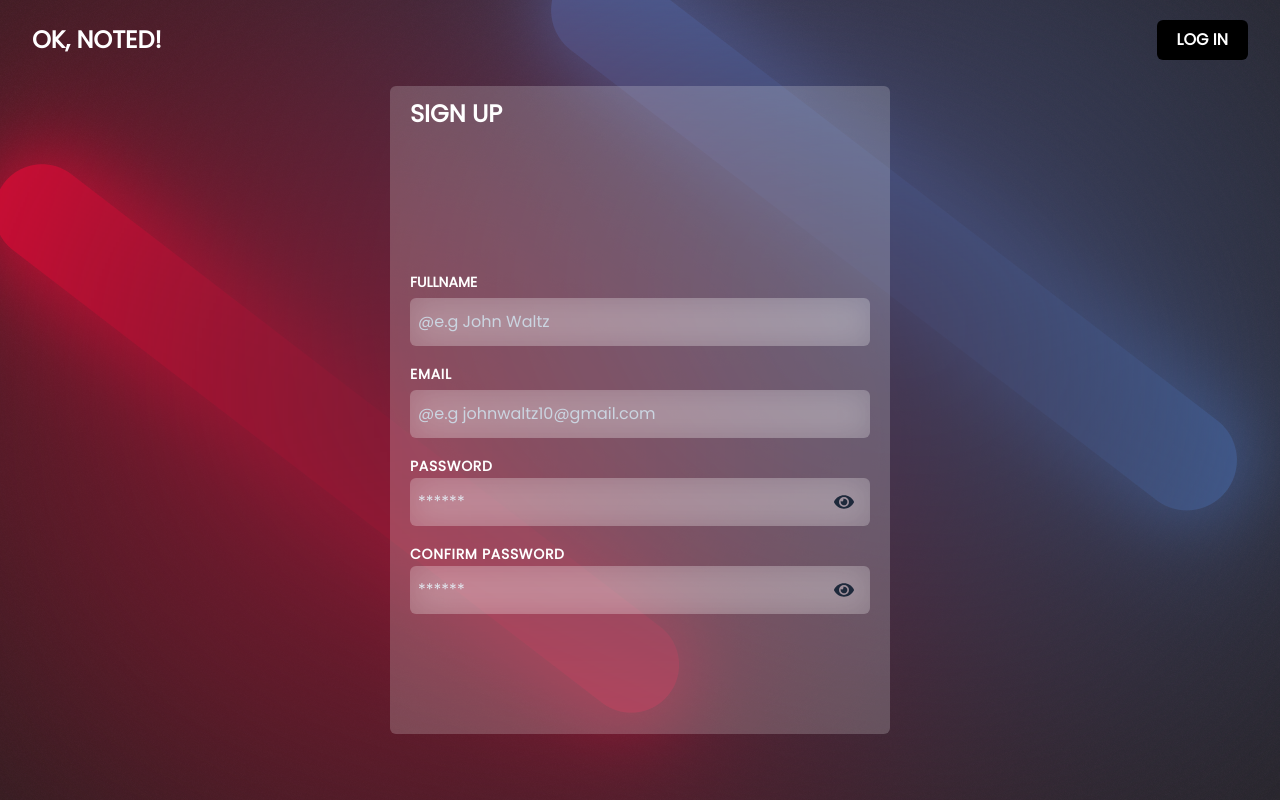
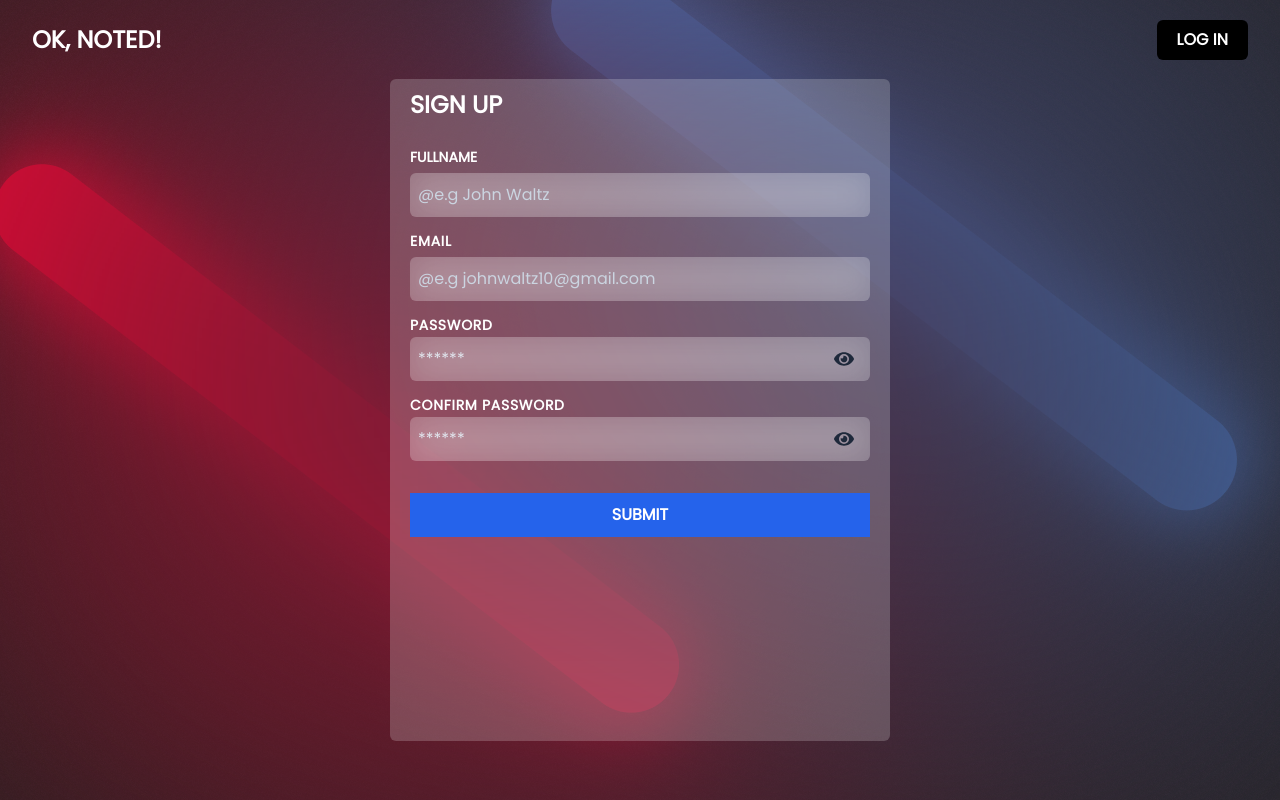
Before and after one commit to Mana1010/OK-NOTED-, a Next.js app: page /signup in a window 1280 px wide. Built offline with nearby package versions, Linux system fonts and the light colour scheme.

Commit message:
Adding form validation

```diff
--- a/app/signup/page.tsx
+++ b/app/signup/page.tsx
@@ -5,10 +5,10 @@ import { useForm } from "react-hook-form";
 import { DevTool } from "@hookform/devtools";
 import { FaEye, FaEyeSlash } from "react-icons/fa";
 import { useSearchParams } from "next/navigation";
+import { error } from "console";
 interface Info {
   fullname: string;
   email: string;
-  gender: string;
   password: string;
   confirmpassword: string;
 }
@@ -25,17 +25,22 @@ export default function SignUp() {
       confirmpassword: "",
     },
   });
-  const { register, handleSubmit, reset, control } = form;
+
+  const { register, handleSubmit, reset, control, formState } = form;
+  const { errors } = formState;
+  function submitForm(data: Info) {
+    alert("Submitted");
+  }
   return (
     <div className="login-section">
       <Header />
       <div className="w-full h-full backdrop-blur-[200px] flex items-center justify-center px-4 py-10">
-        <form className="w-full md:w-[500px] h-[90%] backdrop-blur-[150px] bg-white/20 px-5 py-3 rounded-md mt-5">
-          <div>
-            <h1 className="text-white text-2xl font-bold">SIGN UP</h1>
-            {search && <p>{search}</p>}
-          </div>
-          <div className="flex w-full space-y-4 item-center justify-center flex-col h-full">
+        <form
+          onSubmit={handleSubmit(submitForm)}
+          className="w-full md:w-[500px] h-[85%] md:h-[92%] backdrop-blur-[150px] bg-white/20 px-5 py-2.5 rounded-md mt-5 space-y-5"
+        >
+          <h1 className="text-white text-2xl font-bold">SIGN UP</h1>
+          <div className="flex w-full space-y-3 item-center justify-center flex-col py-1">
             <div className="w-full space-y-1">
               <label
                 htmlFor="fullname"
@@ -45,11 +50,17 @@ export default function SignUp() {
               </label>
               <div>
                 <input
-                  className="w-full rounded-md backdrop-blur-lg bg-white/20 px-2 py-3 outline-none text-white placeholder:text-slate-300 "
+                  className="w-full rounded-md backdrop-blur-lg bg-white/20 px-2 py-2.5 outline-none text-white placeholder:text-slate-300 "
                   type="text"
                   id="fullname"
                   placeholder="@e.g John Waltz"
-                  {...register("fullname")}
+                  {...register("fullname", {
+                    validate: {
+                      fullName: (value) => {
+                        return value !== "" || "FullName required";
+                      },
+                    },
+                  })}
                 />
               </div>
             </div>
@@ -62,12 +73,20 @@ export default function SignUp() {
               </label>
               <div>
                 <input
-                  className="w-full rounded-md backdrop-blur-lg bg-white/20 px-2 py-3 outline-none text-white placeholder:text-slate-300 "
+                  className="w-full rounded-md backdrop-blur-lg bg-white/20 px-2 py-2.5 outline-none text-white placeholder:text-slate-300 "
                   type="email"
                   id="email"
                   placeholder="@e.g johnwaltz10@gmail.com"
-                  {...register("email")}
+                  {...register("email", {
+                    required: {
+                      value: true,
+                      message: "Email required",
+                    },
+                  })}
                 />
+                {errors.email?.message && (
+                  <small className="text-red-400">{errors.email.message}</small>
+                )}
               </div>
             </div>
 
@@ -79,7 +98,7 @@ export default function SignUp() {
                 PASSWORD
               </label>
               <div>
-                <div className="w-full rounded-md backdrop-blur-lg bg-white/20 px-2 py-3 flex justify-between items-center">
+                <div className="w-full rounded-md backdrop-blur-lg bg-white/20 px-2 py-2.5 flex justify-between items-center">
                   <input
                     type={showPass ? "text" : "password"}
                     placeholder="******"
@@ -104,7 +123,7 @@ export default function SignUp() {
                 CONFIRM PASSWORD
               </label>
               <div>
-                <div className="w-full rounded-md backdrop-blur-lg bg-white/20 px-2 py-3 flex justify-between items-center">
+                <div className="w-full rounded-md backdrop-blur-lg bg-white/20 px-2 py-2.5 flex justify-between items-center">
                   <input
                     type={showConPass ? "text" : "password"}
                     placeholder="******"
@@ -121,6 +140,14 @@ export default function SignUp() {
                 </div>
               </div>
             </div>
+            <div className="pt-5">
+              <button
+                type="submit"
+                className="bg-blue-600 text-white w-full py-2.5 font-bold"
+              >
+                SUBMIT
+              </button>
+            </div>
           </div>
         </form>
       </div>
```
